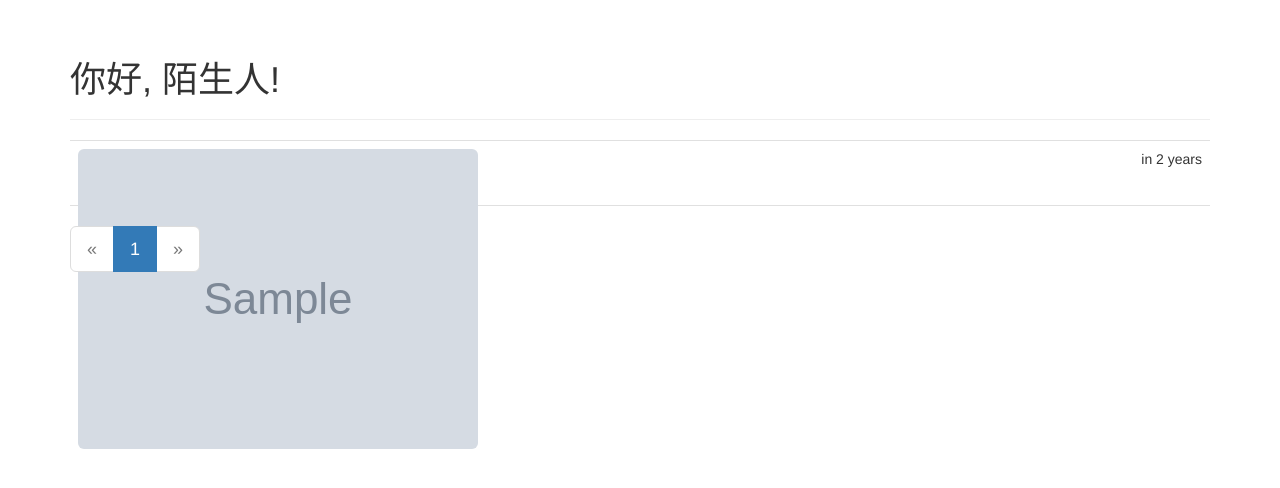
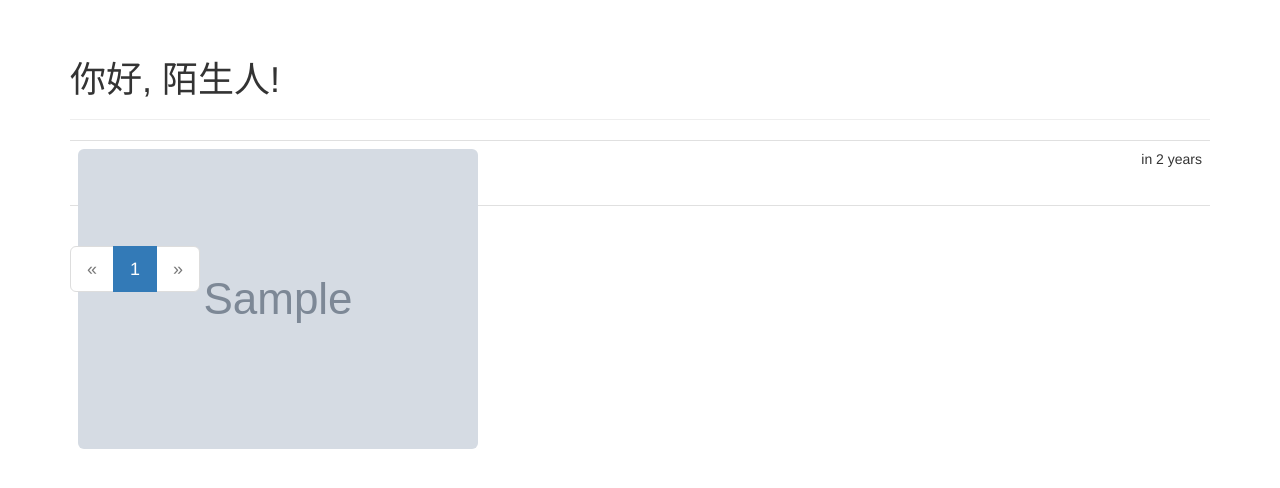
Before and after one commit to pibicha/complain_blog, a Python web app: template app/templates/index.html in a window 1280 px wide. Shown: the part 52-540 px from the top of the page. Run offline with Jinja, Linux system fonts and the light colour scheme; the template is opened without the code that fills it: most values are stand-ins (such as "Sample title", 1, 10 or a date in 2020); grey boxes marked "Sample" are stand-in pictures; some libraries are stand-ins or nearby versions.

Commit message:
个人资料页显示自己的博客——分页显示

```diff
--- a/app/templates/_macros.html
+++ b/app/templates/_macros.html
@@ -1,6 +1,6 @@
 {% macro pagination_widget(pagination,endpoint) %}
     <nav aria-label="Page navigation">
-    <ul class="pagination pagination-lg pagination-center">
+        <ul class="pagination pagination-lg">
             <li
                     {% if not pagination.has_prev %} class="disabled" {% endif %}>
                 <a href="{% if pagination.has_prev %}{{ url_for(endpoint,
--- a/app/templates/index.html
+++ b/app/templates/index.html
@@ -14,7 +14,7 @@
         {% endif %}
     </div>
     {% include '_posts.html' %}
-<div>
+    <div class="pagination">
         {{ macros.pagination_widget(pagination, '.index') }}
     </div>
 {% endblock %}
--- a/app/templates/user.html
+++ b/app/templates/user.html
@@ -1,5 +1,5 @@
 {% extends "base.html" %}
-
+{% import "_macros.html" as macros %}
 {% block page_content %}
     <div class="page-header">
         <img class="img-rounded profile-thumbnail" src="{{ user.gravatar(size=256) }}">
@@ -29,6 +29,9 @@
         </div>
         <h3>{{ user.username }} 发布的吐槽内容 </h3>
         {% include '_posts.html' %}
+        <div class="pagination">
+            {{ macros.pagination_widget(pagination, '.index') }}
+        </div>
     </div>
 
 
```
Lines whose indentation alone changed are shown as unchanged.
